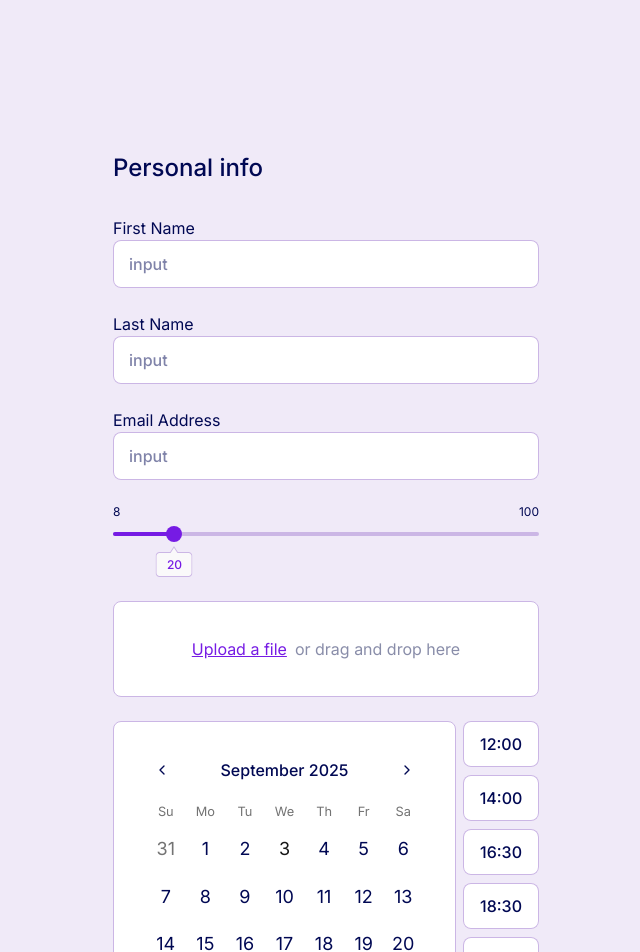
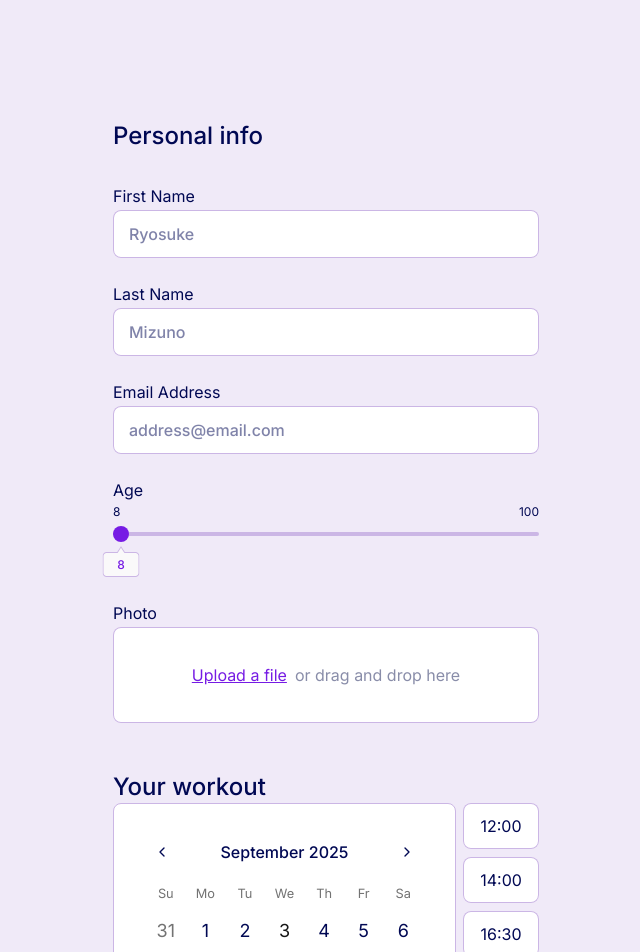
Before and after one commit to ryomiz/training-form, a Next.js app: page / in a window 1280 px wide. Shown: the top 952 px of the page, without its empty margins (314-954 px from the left). Built offline with nearby package versions, Linux system fonts and the light colour scheme.

Commit message:
🦺 implement frontend form validation

```diff
--- a/src/app/_components/application-form.tsx
+++ b/src/app/_components/application-form.tsx
@@ -1,151 +1,175 @@
 "use client";
 import { Fragment, useState } from "react";
-import z from "zod";
+import { ZodError } from "zod";
 import { Button } from "@/components/ui/button";
 import { Calendar } from "@/components/ui/calendar";
+import { FormControl } from "@/components/ui/form-control";
 import { ImageUploader } from "@/components/ui/image-uploader";
 import { Input } from "@/components/ui/input";
-import { Label } from "@/components/ui/label";
 import { RadioGroup, RadioGroupItem } from "@/components/ui/radio-group";
 import { Slider } from "@/components/ui/slider";
 import { cn } from "@/lib/utils";
+import { useZodError } from "@/lib/zod/use-zod-error";
+import { submitApplicationAction } from "./actions";
+import { type ApplicationFormInput, applicationFormSchema } from "./schema";
 
-const timeSlotOptions = [
-  {
-    value: "1200",
-    label: "12:00",
-  },
-  {
-    value: "1400",
-    label: "14:00",
-  },
-  {
-    value: "1630",
-    label: "16:30",
-  },
-  {
-    value: "1830",
-    label: "18:30",
-  },
-  {
-    value: "2000",
-    label: "20:00",
-  },
-];
-
-const schema = z.object({
-  firstName: z.string().nonempty("First Name is Required"),
-  lastName: z.string().nonempty("Last Name is Required"),
-  email: z
-    .email("Please use correct formatting.\nExample: address@email.com")
-    .nonempty("Email is Required"),
-  timeSlot: z.string().nonempty("Please Select TimeSlot"),
-  file: z.custom<File | null>(),
-  age: z.number().array(),
-});
-type FormInput = z.infer<typeof schema>;
+const MIN_AGE = 8;
 
 export const ApplicationForm = () => {
-  const [formInput, setFormInput] = useState<FormInput>({
-    firstName: "",
-    lastName: "",
-    email: "",
-    timeSlot: "",
-    file: null,
-    age: [20],
+  const [firstName, setFirstName] =
+    useState<ApplicationFormInput["firstName"]>("");
+  const [lastName, setLastName] =
+    useState<ApplicationFormInput["lastName"]>("");
+  const [email, setEmail] = useState<ApplicationFormInput["email"]>("");
+  const [age, setAge] = useState<ApplicationFormInput["age"]>([MIN_AGE]);
+  const [file, setFile] = useState<ApplicationFormInput["file"]>(null);
+  const [timeSlot, setTimeSlot] =
+    useState<ApplicationFormInput["timeSlot"]>("");
+  const isSubmitButtonDisabled =
+    !firstName || !lastName || !email || !file || !timeSlot;
+
+  const { setZodError, getErrorMessage } =
+    useZodError<keyof ApplicationFormInput>();
+
+  const handleSubmit = async (e: React.FormEvent<HTMLFormElement>) => {
+    e.preventDefault();
+    setZodError(null);
+    try {
+      const parsed: ApplicationFormInput = applicationFormSchema.parse({
+        firstName,
+        lastName,
+        email,
+        age,
+        file,
+        timeSlot,
       });
-  const setValue = <K extends keyof FormInput>(key: K, value: FormInput[K]) => {
-    setFormInput((prev) => ({
-      ...prev,
-      [key]: value,
-    }));
+      await submitApplicationAction(parsed);
+    } catch (e) {
+      if (e instanceof ZodError) {
+        setZodError(e);
+        window.scrollTo({
+          top: 0,
+          left: 0,
+          behavior: "smooth",
+        });
+      }
+    }
   };
 
   return (
-    <form
-      onSubmit={(e) => {
-        e.preventDefault();
-        console.log(formInput);
-      }}
+    <form onSubmit={handleSubmit}>
+      <h1 className="font-medium text-2xl">Personal info</h1>
+      <div className="mt-8 grid gap-y-6">
+        <FormControl
+          label="First Name"
+          errorMessage={getErrorMessage("firstName")}
         >
-      <h1 className={"mt-8 font-medium text-2xl"}>Personal info</h1>
-      <div className={"mt-8 grid gap-y-6"}>
+          <Input
+            name="firstName"
+            placeholder="Ryosuke"
+            value={firstName}
+            onChange={(e) => setFirstName(e.target.value)}
+          />
+        </FormControl>
+
+        <FormControl
+          label="Last Name"
+          errorMessage={getErrorMessage("lastName")}
+        >
+          <Input
+            name="lastName"
+            placeholder="Mizuno"
+            value={lastName}
+            onChange={(e) => setLastName(e.target.value)}
+          />
+        </FormControl>
+
+        <FormControl
+          label="Email Address"
+          errorMessage={getErrorMessage("email")}
+        >
+          <Input
+            name="email"
+            placeholder="address@email.com"
+            value={email}
+            onChange={(e) => setEmail(e.target.value)}
+          />
+        </FormControl>
+
+        <FormControl label="Age" errorMessage={getErrorMessage("age")}>
+          <Slider
+            value={age}
+            min={MIN_AGE}
+            max={100}
+            step={1}
+            onValueChange={setAge}
+          />
+        </FormControl>
+
+        <FormControl label="Photo" errorMessage={getErrorMessage("file")}>
+          <ImageUploader
+            file={file}
+            onChange={setFile}
+            onDelete={() => setFile(null)}
+          />
+        </FormControl>
+      </div>
+
       <div>
-          <p>First Name</p>
-          <Input
-            placeholder={"input"}
-            value={formInput.firstName}
-            onChange={(e) => setValue("firstName", e.target.value)}
+        <h2 className="mt-12 font-medium text-2xl">Your workout</h2>
+        <div className="grid grid-rows-[auto_auto] items-start sm:grid-cols-[auto_76px] sm:grid-rows-1">
+          <Calendar mode="single" />
+          <TimeSlotRadioGroup
+            selectedTimeSlot={timeSlot}
+            onChange={setTimeSlot}
           />
         </div>
 
-        <div>
-          <p>Last Name</p>
-          <Input
-            placeholder={"input"}
-            value={formInput.lastName}
-            onChange={(e) => setValue("lastName", e.target.value)}
-          />
+        <Button type="submit" disabled={isSubmitButtonDisabled}>
+          Send Application
+        </Button>
       </div>
+    </form>
+  );
+};
 
-        <div>
-          <p>Email Address</p>
-          <Input
-            placeholder={"input"}
-            onChange={(e) => setValue("email", e.target.value)}
-          />
-        </div>
-
-        <Slider
-          value={formInput.age}
-          min={8}
-          max={100}
-          step={1}
-          onValueChange={(value) => setValue("age", value)}
-        />
-
-        <ImageUploader
-          file={formInput.file}
-          onChange={(file) => setValue("file", file)}
-          onDelete={() => setValue("file", null)}
-        />
-
-        <div
-          className={
-            "grid grid-rows-[auto_auto] items-start sm:grid-cols-[auto_76px] sm:grid-rows-1"
-          }
-        >
-          <Calendar mode="single" />
+const timeSlotOptions = [
+  { value: "1200", label: "12:00" },
+  { value: "1400", label: "14:00" },
+  { value: "1630", label: "16:30" },
+  { value: "1830", label: "18:30" },
+  { value: "2000", label: "20:00" },
+] as const;
+const TimeSlotRadioGroup = ({
+  selectedTimeSlot,
+  onChange,
+}: {
+  selectedTimeSlot: string;
+  onChange: (value: string) => void;
+}) => (
   <RadioGroup
-            defaultValue={formInput.timeSlot}
-            onValueChange={(value) => setValue("timeSlot", value)}
-            className={"mt-6 grid grid-cols-4 gap-2 sm:mt-0 sm:grid-cols-1"}
+    className="mt-6 grid grid-cols-4 gap-2 sm:mt-0 sm:grid-cols-1"
+    onValueChange={(value) => onChange(value)}
   >
     {timeSlotOptions.map((option) => (
       <Fragment key={option.value}>
         <RadioGroupItem
+          id={option.value}
           value={option.value}
-                  id={option.value}
           className={"sr-only"}
         />
-                <Label
+        <label
           htmlFor={option.value}
           className={cn(
-                    "grid h-[46px] cursor-pointer place-items-center rounded-md bg-white text-base transition-[box-shadow]e",
+            "grid h-[46px] cursor-pointer place-items-center rounded-md bg-white text-base transition-[box-shadow]",
             "shadow-[inset_0_0_0_1px_theme(colors.purple.300)]",
-                    formInput.timeSlot === option.value &&
+            selectedTimeSlot === option.value &&
               "shadow-[inset_0_0_0_2px_theme(colors.purple.700)]",
           )}
         >
           {option.label}
-                </Label>
+        </label>
       </Fragment>
     ))}
   </RadioGroup>
-        </div>
-
-        <Button type={"submit"}>Send Application</Button>
-      </div>
-    </form>
 );
-};
--- /dev/null
+++ b/src/app/_components/schema.ts
@@ -0,0 +1,15 @@
+import z from "zod";
+
+export const applicationFormSchema = z.object({
+  firstName: z.string().nonempty("First Name is Required"),
+  lastName: z.string().nonempty("Last Name is Required"),
+  email: z
+    .email("Please use correct formatting.\nExample: address@email.com")
+    .nonempty("Email is Required"),
+  age: z.number().array(),
+  file: z.custom<File | null>().refine((val) => val instanceof File, {
+    message: "Photo is Required",
+  }),
+  timeSlot: z.string().nonempty("Please Select TimeSlot"),
+});
+export type ApplicationFormInput = z.infer<typeof applicationFormSchema>;
--- a/src/app/globals.css
+++ b/src/app/globals.css
@@ -116,7 +116,7 @@
   --color-purple-700: #761be4;
   --color-purple-800: #6a19cd;
   --color-purple-950: #000853;
-  --color-red-200: #ffc9c9;
+  --color-red-50: #feecec;
   --color-red-500: #ed4545;
   --color-slate-400: #898da9;
 }
--- a/src/components/icon/index.ts
+++ b/src/components/icon/index.ts
@@ -1 +1,2 @@
 export * from "./delete-icon";
+export * from "./warning-icon";
--- /dev/null
+++ b/src/components/icon/warning-icon.tsx
@@ -0,0 +1,20 @@
+import type { ComponentProps } from "react";
+
+export const WarningIcon = (props: ComponentProps<"svg">) => {
+  return (
+    <svg
+      width="18"
+      height="18"
+      viewBox="0 0 18 18"
+      fill="none"
+      xmlns="http://www.w3.org/2000/svg"
+      {...props}
+    >
+      <title>Warning</title>
+      <path
+        d="M9 1C7.41775 1 5.87104 1.46919 4.55544 2.34824C3.23985 3.22729 2.21447 4.47672 1.60897 5.93853C1.00347 7.40034 0.84504 9.00887 1.15372 10.5607C1.4624 12.1126 2.22433 13.538 3.34315 14.6569C4.46197 15.7757 5.88743 16.5376 7.43928 16.8463C8.99113 17.155 10.5997 16.9965 12.0615 16.391C13.5233 15.7855 14.7727 14.7602 15.6518 13.4446C16.5308 12.129 17 10.5822 17 9C17 6.87827 16.1571 4.84344 14.6569 3.34315C13.1566 1.84285 11.1217 1 9 1ZM8.00667 5C8.00667 4.73478 8.11203 4.48043 8.29956 4.29289C8.4871 4.10536 8.74145 4 9.00667 4C9.27189 4 9.52624 4.10536 9.71378 4.29289C9.90131 4.48043 10.0067 4.73478 10.0067 5V9.59333C10.0067 9.72465 9.9808 9.85469 9.93055 9.97602C9.88029 10.0973 9.80664 10.2076 9.71378 10.3004C9.62092 10.3933 9.51068 10.467 9.38935 10.5172C9.26803 10.5675 9.13799 10.5933 9.00667 10.5933C8.87535 10.5933 8.74531 10.5675 8.62399 10.5172C8.50266 10.467 8.39242 10.3933 8.29956 10.3004C8.2067 10.2076 8.13305 10.0973 8.08279 9.97602C8.03254 9.85469 8.00667 9.72465 8.00667 9.59333V5ZM9 14C8.77321 14 8.55152 13.9327 8.36295 13.8068C8.17438 13.6808 8.02741 13.5017 7.94062 13.2921C7.85383 13.0826 7.83113 12.8521 7.87537 12.6296C7.91961 12.4072 8.02882 12.2029 8.18919 12.0425C8.34955 11.8822 8.55387 11.7729 8.7763 11.7287C8.99873 11.6845 9.22929 11.7072 9.43881 11.794C9.64834 11.8807 9.82743 12.0277 9.95342 12.2163C10.0794 12.4048 10.1467 12.6265 10.1467 12.8533C10.1467 13.1574 10.0259 13.4491 9.81082 13.6641C9.59578 13.8792 9.30412 14 9 14Z"
+        fill="#ED4545"
+      />
+    </svg>
+  );
+};
--- /dev/null
+++ b/src/components/ui/form-control.tsx
@@ -0,0 +1,42 @@
+"use client";
+
+import { createContext, type ReactElement, type ReactNode, useId } from "react";
+import { WarningIcon } from "../icon";
+
+type FormContextType = {
+  id: string;
+  isInvalid: boolean;
+};
+export const FormControlContext = createContext<FormContextType | undefined>(
+  undefined,
+);
+
+type Props = {
+  label: string | ReactElement;
+  children: ReactNode;
+  errorMessage?: string;
+};
+export const FormControl = ({ label, children, errorMessage }: Props) => {
+  const id = useId();
+
+  return (
+    <FormControlContext.Provider value={{ id, isInvalid: !!errorMessage }}>
+      <div>
+        <div className={"flex flex-col gap-y-0.5"}>
+          {typeof label === "string" ? (
+            <label htmlFor={id}>{label}</label>
+          ) : (
+            label
+          )}
+          {children}
+        </div>
+        {errorMessage && (
+          <div className={"mt-2 grid grid-cols-[auto_1fr] gap-x-2.5"}>
+            <WarningIcon />
+            <p className={"whitespace-pre-line text-sm"}>{errorMessage}</p>
+          </div>
+        )}
+      </div>
+    </FormControlContext.Provider>
+  );
+};
--- a/src/components/ui/image-uploader.tsx
+++ b/src/components/ui/image-uploader.tsx
@@ -1,19 +1,26 @@
-import { useCallback } from "react";
+import { type ComponentProps, useCallback, useContext } from "react";
 import { type DropzoneOptions, useDropzone } from "react-dropzone";
+import { cn } from "@/lib/utils";
 import { DeleteIcon } from "../icon";
+import { FormControlContext } from "./form-control";
 
 type Props = {
   file: File | null;
   onChange: (file: File) => void;
   onDelete: () => void;
   options?: Omit<DropzoneOptions, "onDrop" | "multiple">;
-};
+} & Omit<ComponentProps<"div">, "onChange">;
 export const ImageUploader = ({
+  id: _id,
   file,
   onChange,
   onDelete,
   options = {},
+  ...props
 }: Props) => {
+  const context = useContext(FormControlContext);
+  const id = _id ?? context?.id;
+
   const onDrop = useCallback(
     (acceptedFiles: File[]) => {
       const file = acceptedFiles[0];
@@ -35,12 +42,14 @@ export const ImageUploader = ({
 
   return (
     <div
-      className={
-        "grid h-24 cursor-pointer place-items-center rounded-md border border-purple-300 bg-white"
-      }
+      className={cn(
+        "grid h-24 cursor-pointer place-items-center rounded-md bg-white shadow-[inset_0_0_0_1px_theme(colors.purple.300)] transition-[box-shadow]",
+        "has-[input[aria-invalid=true]]:bg-red-50 has-[input[aria-invalid=true]]:shadow-[inset_0_0_0_2px_theme(colors.red.500)]",
+      )}
       {...getRootProps()}
+      {...props}
     >
-      <input {...getInputProps()} />
+      <input id={id} aria-invalid={context?.isInvalid} {...getInputProps()} />
       {file ? (
         <div className={"flex items-center gap-x-[5px] px-4"}>
           <p className={"line-clamp-2"}>{file.name}</p>
--- a/src/components/ui/input.tsx
+++ b/src/components/ui/input.tsx
@@ -1,18 +1,30 @@
 import type * as React from "react";
+import { useContext } from "react";
 import { cn } from "@/lib/utils";
+import { FormControlContext } from "./form-control";
 
-function Input({ className, type, ...props }: React.ComponentProps<"input">) {
+function Input({
+  className,
+  type,
+  id: _id,
+  ...props
+}: React.ComponentProps<"input">) {
+  const context = useContext(FormControlContext);
+  const id = _id ?? context?.id;
+
   return (
     <input
+      id={id}
       type={type}
       data-slot="input"
       className={cn(
         "flex h-12 w-full rounded-md bg-white px-4 font-medium transition-[box-shadow]",
         "shadow-[inset_0_0_0_1px_theme(colors.purple.300)]",
         "focus-visible:shadow-[inset_0_0_0_2px_theme(colors.purple.700)]",
-        "aria-invalid:shadow-[inset_0_0_0_2px_theme(colors.red.500)]",
+        "aria-invalid:bg-red-50 aria-invalid:shadow-[inset_0_0_0_2px_theme(colors.red.500)]",
         className,
       )}
+      aria-invalid={context?.isInvalid}
       {...props}
     />
   );
--- /dev/null
+++ b/src/lib/zod/use-zod-error.ts
@@ -0,0 +1,18 @@
+import { useState } from "react";
+import type { ZodError } from "zod";
+
+export const useZodError = <T extends string>() => {
+  const [zodError, setZodError] = useState<ZodError | null>(null);
+  const getErrorMessage = (targetPath: T) => {
+    if (!zodError) return "";
+
+    const targetIssues = zodError.issues.filter((issue) =>
+      issue.path.includes(targetPath),
+    );
+    if (targetIssues.length === 0) return "";
+
+    return targetIssues.map((issue) => issue.message).join("\n");
+  };
+
+  return { setZodError, getErrorMessage };
+};
```
Lines whose indentation alone changed are shown as unchanged.
